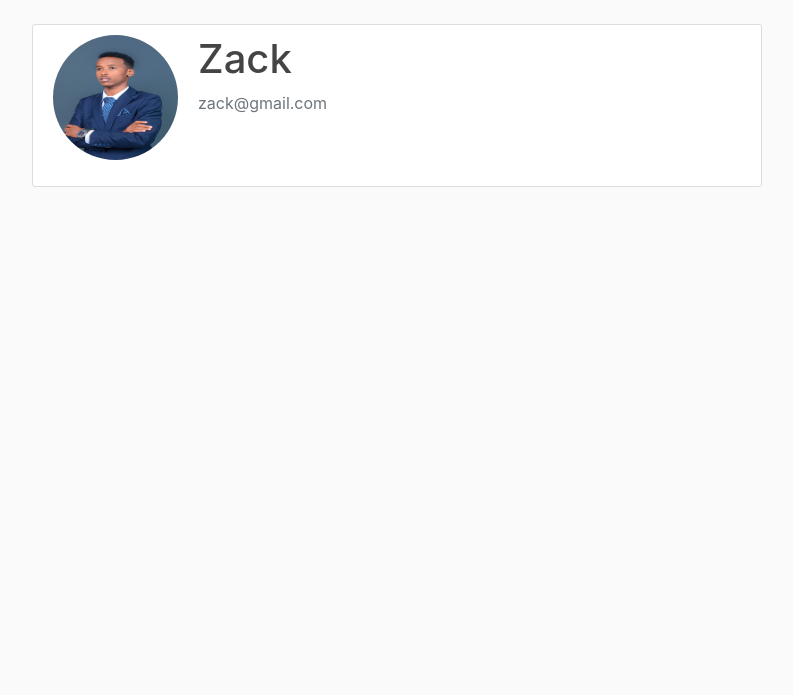
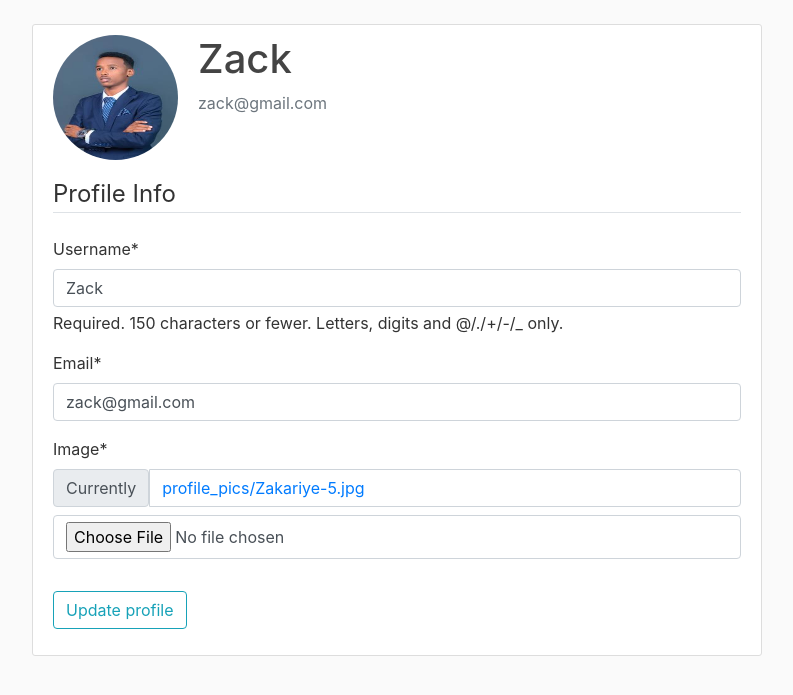
Before and after one commit to Zack-Ali-Hassan/blog-post-using-django, a Django app: page /profile/ in a window 1280 px wide. Shown: the part 56-751 px from the top of the page, without its empty margins (53-846 px from the left). Run offline with Django 5.2, Linux system fonts and the light colour scheme; a user stored in the database is signed in; data comes from the database, SQL or seed files in the repository; both versions use the stored data as it was after the commit; some libraries are stand-ins or nearby versions.

Commit message:
aug 23, 2024 second commit

```diff
--- a/blog/templates/blog/home.html
+++ b/blog/templates/blog/home.html
@@ -1,5 +1,6 @@
 {% extends "blog/base.html" %} {% block content %} {% for post in posts%}
 <article class="media content-section">
+  <img class="rounded-circle article-img" src="{{ post.author.profile.image.url }}" alt="">
     <div class="media-body">
       <div class="article-metadata">
         <a class="mr-2" href="#">{{ post.author }}</a>
--- a/user/form.py
+++ b/user/form.py
@@ -1,10 +1,19 @@
 from django import forms
 from django.contrib.auth.models import User
 from django.contrib.auth.forms import UserCreationForm
+from .models import Profile
 
 class UserRegisterForm(UserCreationForm):
     email =forms.EmailField()
-
     class Meta:
         model =User
         fields =['username','email','password1', 'password2']
+class UserUpdateForm(forms.ModelForm):
+    email =forms.EmailField()
+    class Meta:
+        model =User
+        fields =['username','email']
+class ProfileUpdateForm(forms.ModelForm):
+    class Meta:
+        model =Profile
+        fields =['image']
--- a/user/models.py
+++ b/user/models.py
@@ -1,8 +1,18 @@
 from django.db import models
 from django.contrib.auth.models import User
+from PIL import Image
 class Profile(models.Model):
     user =models.OneToOneField(User, on_delete=models.CASCADE)
     image =models.ImageField(default="default.jpg", upload_to="profile_pics")
 
     def __str__(self):
         return f'{self.user.username} profile'
+
+    def save(self):
+        super().save()
+        img =Image.open(self.image.path)
+
+        if img.height > 300 or img.width >300:
+            output_size =(300,300)
+            img.thumbnail(output_size)
+            img.save(self.image.path)
--- a/user/templates/user/profile.html
+++ b/user/templates/user/profile.html
@@ -1,4 +1,4 @@
-{% extends 'blog/base.html' %} {% block content%}
+{% extends 'blog/base.html' %} {% load crispy_forms_tags %}{% block content%}
 <div class="content-section">
     <div class="media">
         <img class="rounded-circle account-img" src="{{ user.profile.image.url }}">
@@ -8,5 +8,18 @@
             </div>
 
     </div>
+        <form action="" method="post" enctype="multipart/form-data">
+          {% csrf_token %}
+          <fieldset class="form-group">
+            <legend class="border-bottom mb-4">Profile Info</legend>
+            {{ u_form|crispy }}
+            {{ p_form|crispy }}
+          </fieldset>
+          <div class="form-group">
+              <button type="submit" class="btn btn-outline-info">Update profile</button>
+          </div>
+        </form>
+
+
 </div>
 {% endblock content %}
--- a/user/views.py
+++ b/user/views.py
@@ -1,6 +1,6 @@
 from django.shortcuts import render,redirect
 from django.contrib import messages
-from .form import UserRegisterForm
+from .form import UserRegisterForm,UserUpdateForm,ProfileUpdateForm
 from django.contrib.auth.decorators import login_required
 def register(request):
     if request.method == 'POST':
@@ -18,4 +18,19 @@ def register(request):
 
 @login_required
 def profile(request):
-    return render(request, 'user/profile.html',)
+    if request.method == 'POST':
+        u_form =UserUpdateForm(request.POST, instance=request.user)
+        p_form =ProfileUpdateForm(request.POST, request.FILES, instance=request.user.profile)
+        if u_form.is_valid() and p_form.is_valid():
+            u_form.save()
+            p_form.save()
+            messages.success(request, f'Your account has been updated!')
+            return redirect('profile')
+    else:
+        u_form =UserUpdateForm(instance=request.user)
+        p_form =ProfileUpdateForm(instance=request.user.profile)
+    context ={
+        'u_form' : u_form,
+        'p_form' : p_form
+    }
+    return render(request, 'user/profile.html',context)
```
Also changed, not shown: db.sqlite3, media/profile_pics/1.jpg (added), media/profile_pics/12.png (added), media/profile_pics/Zakariye-5.jpg, media/profile_pics/download.jpg (added).
